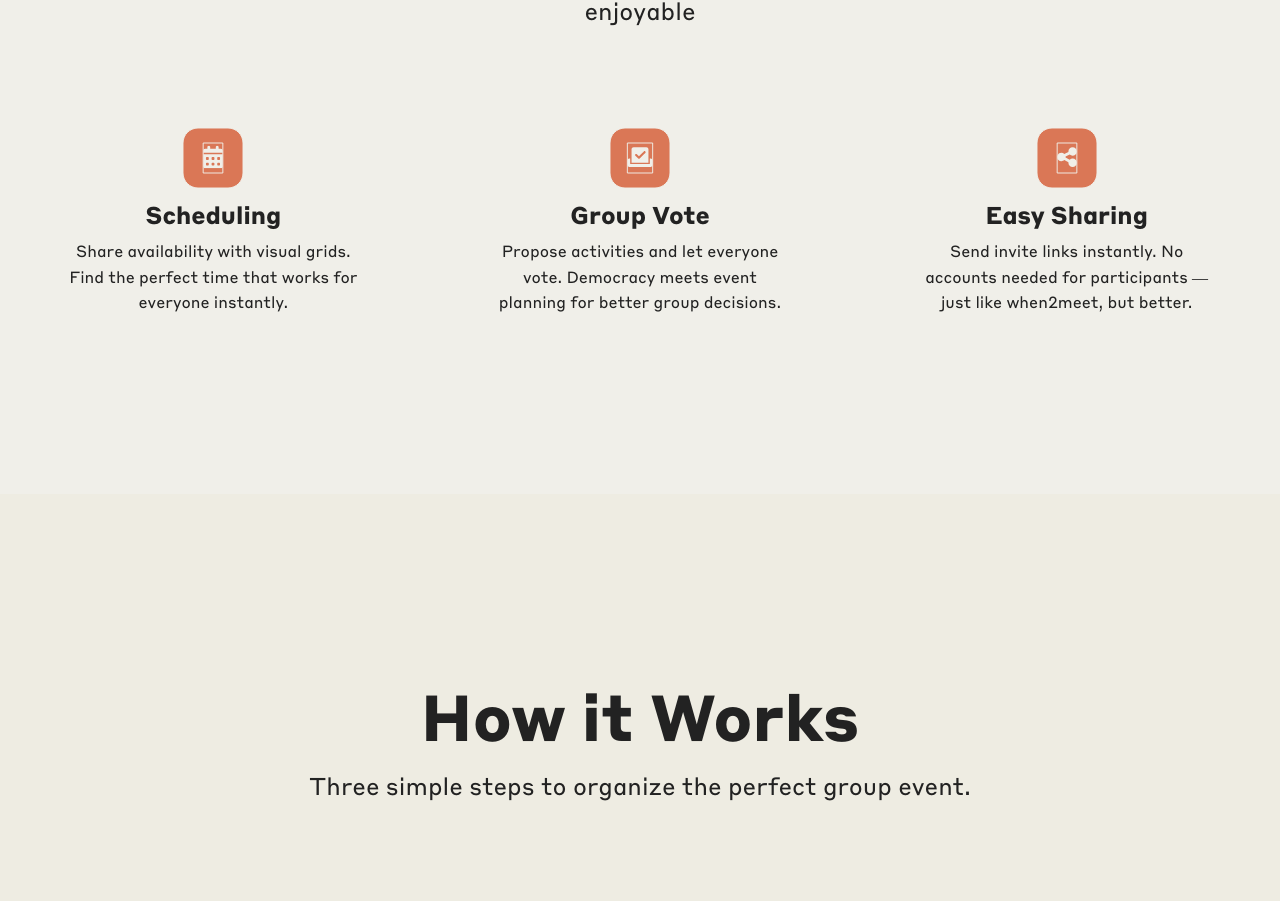
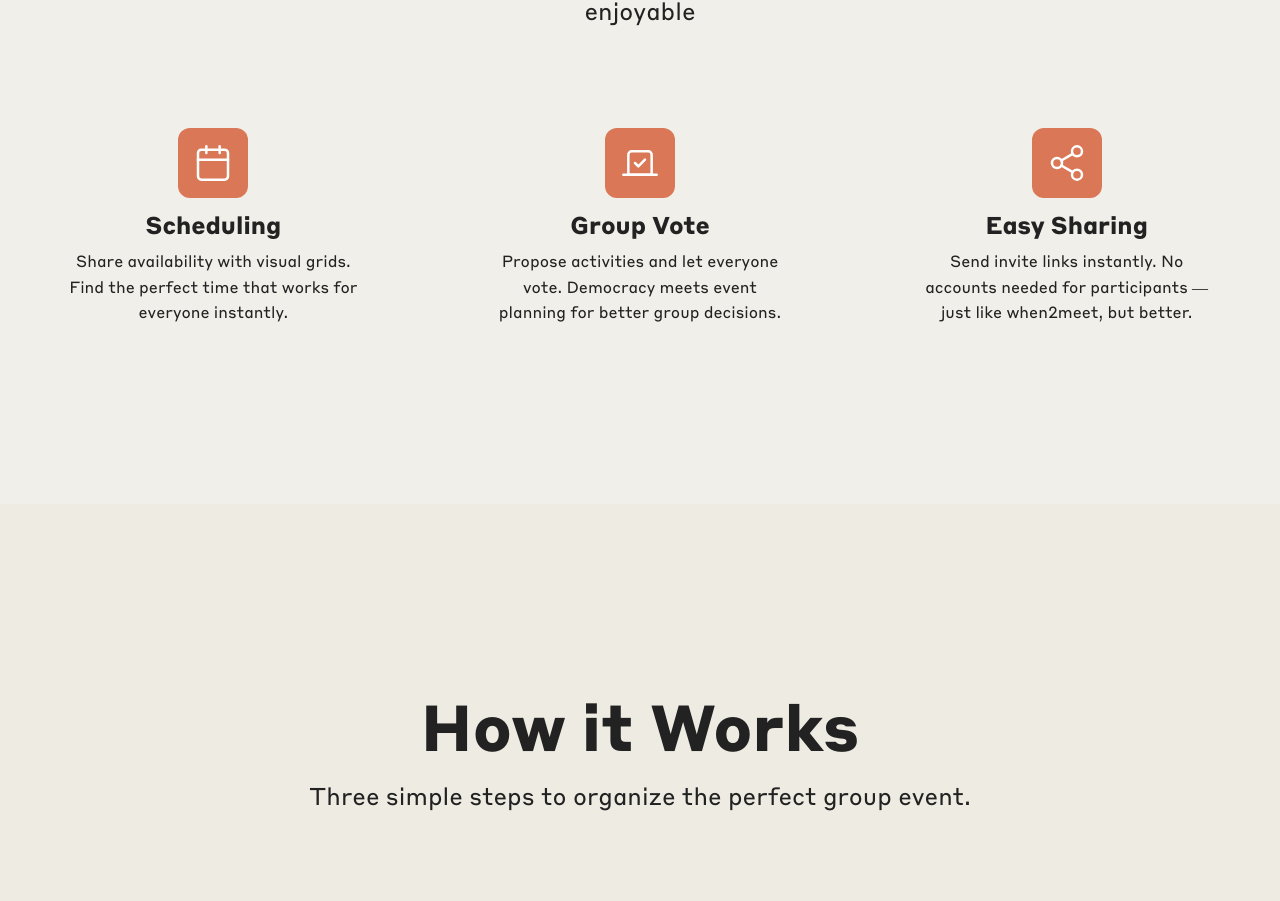
Before and after one commit to angietea101/groupsync, a React (Vite) app: page / in a window 1280 px wide. Shown: the part 1117-2018 px from the top of the page. Built offline with nearby package versions, Linux system fonts and the light colour scheme; no server answers.

Commit message:
FIX: replaced the svgs since they had a white outline box
Using lucid for the icons instead

```diff
--- a/src/pages/Home.css
+++ b/src/pages/Home.css
@@ -206,10 +206,19 @@
   padding: var(--space-lg);
 }
 
+.feature-icon-container {
+  width: 70px;
+  height: 70px;
+  background-color: var(--color-primary);
+  border-radius: 12px;
+  margin-bottom: var(--space-md);
+  display: flex;
+  align-items: center;
+  justify-content: center;
+}
+
 .feature-icon {
-  width: 60px;
-  height: 60px;
-  margin-bottom: var(--space-md);
+  color: #fff;
 }
 
 .feature-item h3 {
--- a/src/pages/Home.jsx
+++ b/src/pages/Home.jsx
@@ -3,11 +3,9 @@ import { Link } from 'react-router-dom';
 import './Home.css';
 import Navbar from '../components/Navbar';
 import Footer from '../components/Footer';
+import { Calendar, Vote, Share2 } from 'lucide-react';
 
 import WatchIcon from '../assets/watch-icon.svg';
-import SchedulingIcon from '../assets/scheduling.svg';
-import VoteIcon from '../assets/vote.svg';
-import ShareIcon from '../assets/share.svg';
 import PlusIcon from '../assets/plus.svg';
 import GroupIcon from '../assets/group.svg';
 import CheckmarkIcon from '../assets/checkmark.svg';
@@ -45,7 +43,9 @@ export default function Home() {
 
         <div className="features-grid">
           <div className="feature-item">
-            <img src={SchedulingIcon} alt="Scheduling Icon" className="feature-icon" />
+            <div className="feature-icon-container">
+              <Calendar className="feature-icon" size={40} strokeWidth={1.5} />
+            </div>
             <h3>Scheduling</h3>
             <p>
               Share availability with visual grids. Find the perfect time that works for everyone
@@ -54,7 +54,9 @@ export default function Home() {
           </div>
 
           <div className="feature-item">
-            <img src={VoteIcon} alt="Group Vote Icon" className="feature-icon" />
+            <div className="feature-icon-container">
+              <Vote className="feature-icon" size={40} strokeWidth={1.5} />
+            </div>
             <h3>Group Vote</h3>
             <p>
               Propose activities and let everyone vote. Democracy meets event planning for better
@@ -63,7 +65,9 @@ export default function Home() {
           </div>
 
           <div className="feature-item">
-            <img src={ShareIcon} alt="Easy Sharing Icon" className="feature-icon" />
+            <div className="feature-icon-container">
+              <Share2 className="feature-icon" size={40} strokeWidth={1.5} />
+            </div>
             <h3>Easy Sharing</h3>
             <p>
               Send invite links instantly. No accounts needed for participants — just like
```
